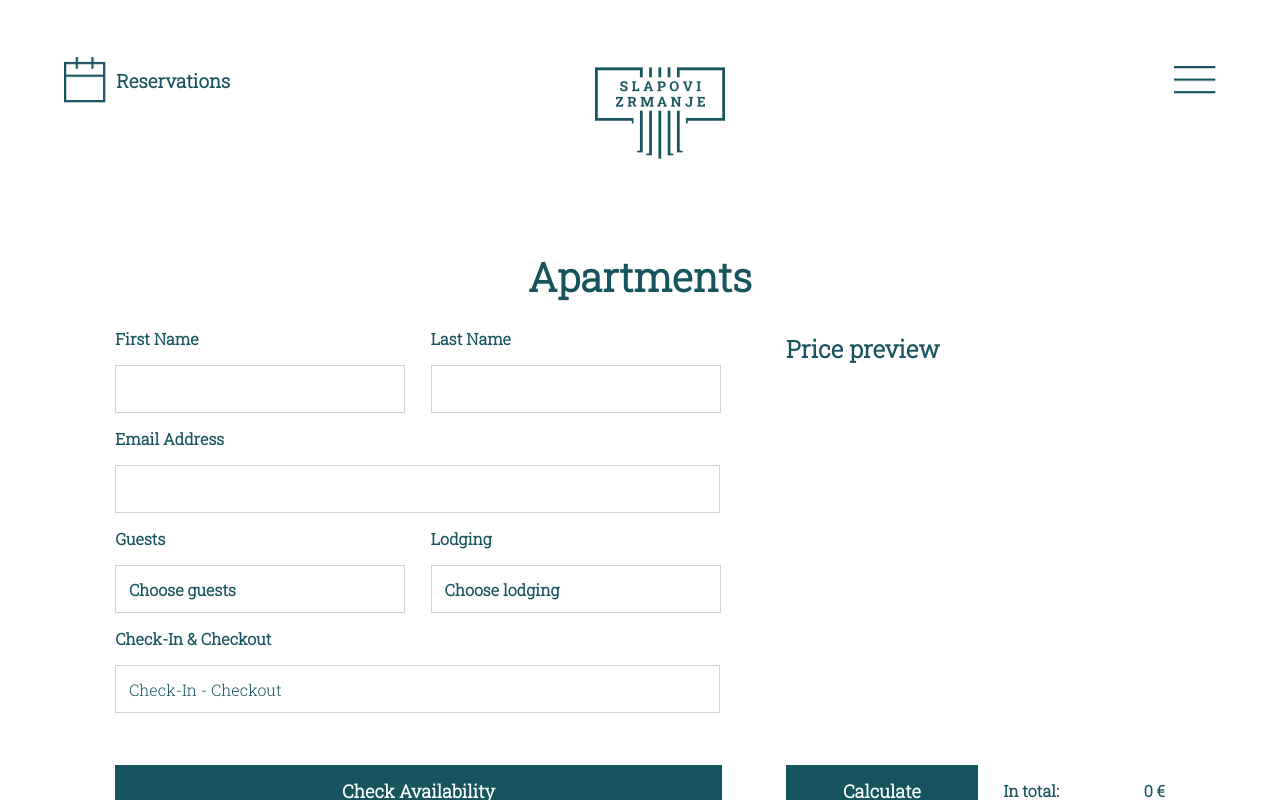
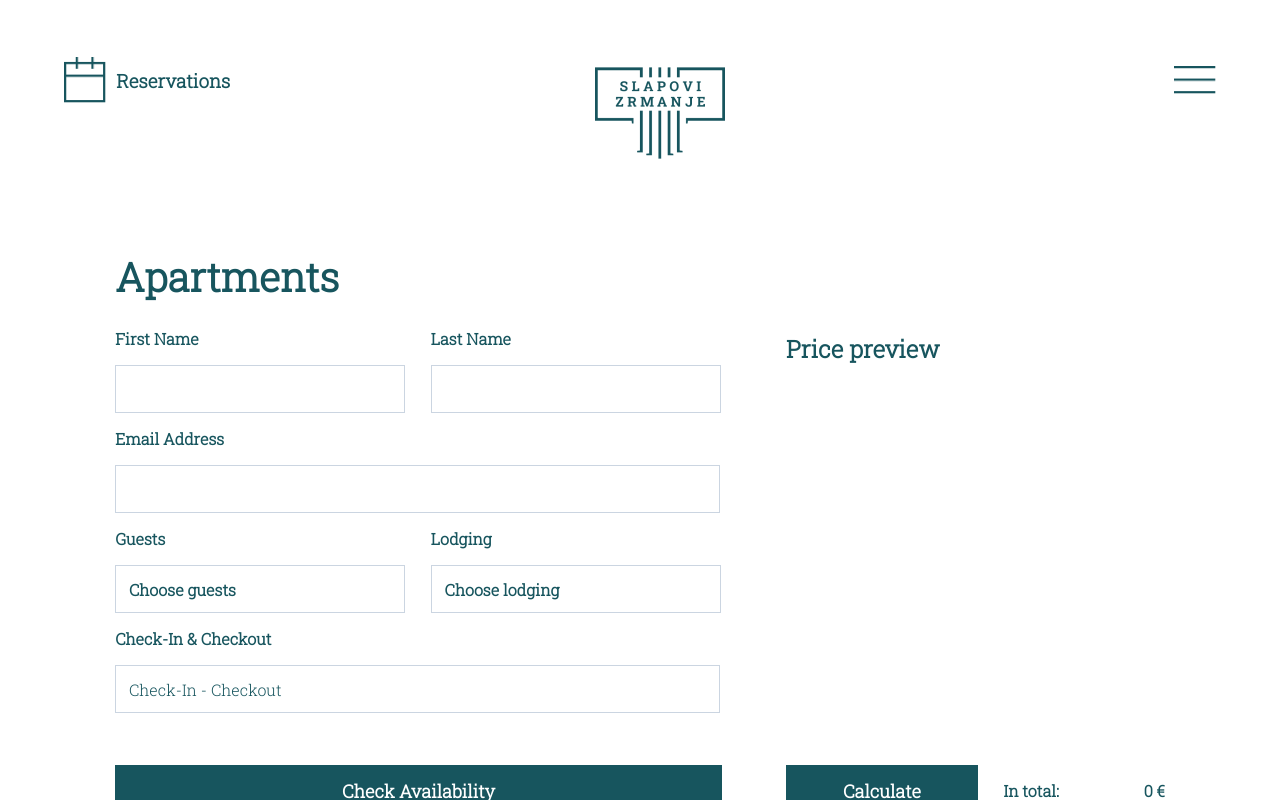
Before and after one commit to aleksandarb99/slapovi-zrmanje-fe, an Angular app: page /apartment in a window 1280 px wide. Built offline with nearby package versions, Linux system fonts and the light colour scheme.

Commit message:
Fix margin left

```diff
--- a/src/app/components/pages/apartment-page/apartment-page.component.sass
+++ b/src/app/components/pages/apartment-page/apartment-page.component.sass
@@ -16,10 +16,11 @@ main
     h1
         margin-top: 10px
         margin-bottom: 10px
-        text-align: center
+        text-align: start
         color: $base-blue-color
         font-weight: bold
         font-size: 40px
+        margin-left: 2vw
 
 .upper-content
     display: flex
--- a/src/app/components/pages/camp-page/camp-page.component.sass
+++ b/src/app/components/pages/camp-page/camp-page.component.sass
@@ -16,10 +16,11 @@ main
     h1
         margin-top: 10px
         margin-bottom: 10px
-        text-align: center
+        text-align: start
         color: $base-blue-color
         font-weight: bold
         font-size: 40px
+        margin-left: 2vw
 
 .upper-content
     display: flex
--- a/src/app/components/pages/room-page/room-page.component.sass
+++ b/src/app/components/pages/room-page/room-page.component.sass
@@ -16,10 +16,11 @@ main
     h1
         margin-top: 10px
         margin-bottom: 10px
-        text-align: center
+        text-align: start
         color: $base-blue-color
         font-weight: bold
         font-size: 40px
+        margin-left: 2vw
 
 .upper-content
     display: flex
--- a/src/environment/environment.ts
+++ b/src/environment/environment.ts
@@ -1,4 +1,4 @@
 export const environment = {
-  // apiUrl: 'https://t0vmtwdvz1.execute-api.eu-central-1.amazonaws.com/prod',
-  apiUrl: 'http://localhost:8080',
+  apiUrl: 'https://t0vmtwdvz1.execute-api.eu-central-1.amazonaws.com/prod',
+  // apiUrl: 'http://localhost:8080',
 };
```
